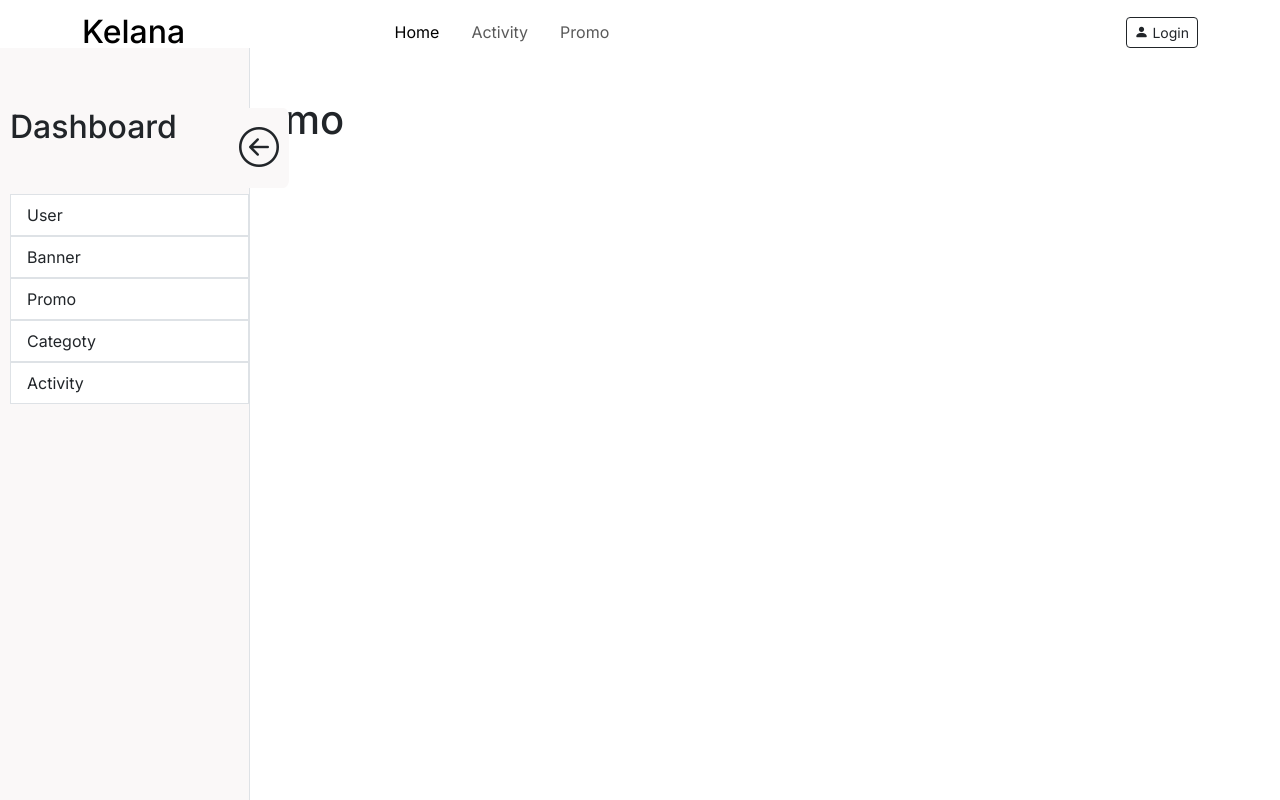
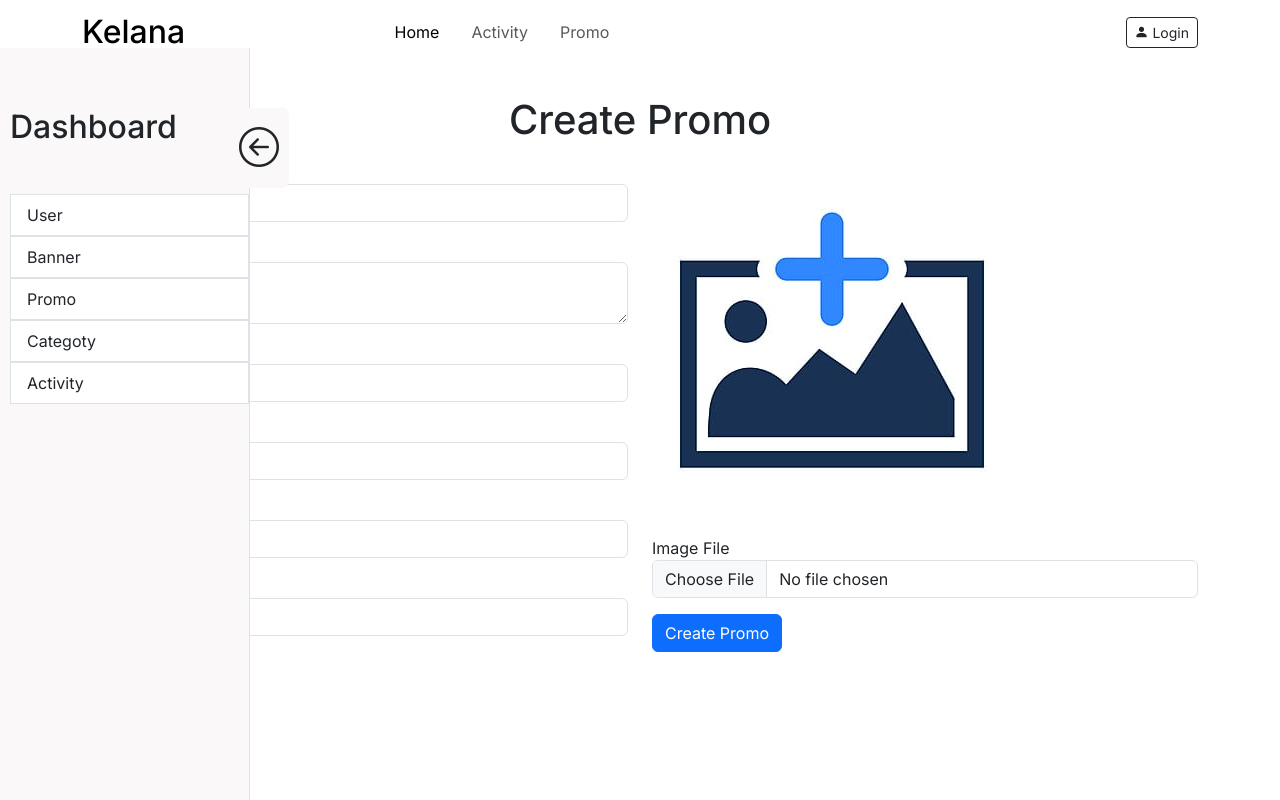
Before and after one commit to danimisme/incomplete-kelana, a Next.js app: page /dashboard/promo/create-promo in a window 1280 px wide. Built offline with nearby package versions, Linux system fonts and the light colour scheme.

Commit message:
create form input to create promo

```diff
--- a/src/app/dashboard/promo/create-promo/page.js
+++ b/src/app/dashboard/promo/create-promo/page.js
@@ -1,8 +1,49 @@
+import Input from "@/components/Elements/input/Input";
+import Label from "@/components/Elements/input/Label";
+
 export default function CreatePromoPage() {
   return (
     <div className="mt-5 container-lg">
       <div className="row py-5">
-        <h1>Create Promo</h1>
+        <h1 className="text-center mb-3">Create Promo</h1>
+        <div className="col-lg-6 col-10">
+          <div className="mb-3">
+            <Label htmlFor="title">Title</Label>
+            <Input id="title" name="title" />
+          </div>
+          <div className="mb-3">
+            <Label htmlFor="description">Description</Label>
+            <textarea
+              id="description"
+              name="description"
+              className="form-control"
+            ></textarea>
+          </div>
+          <div className="mb-3">
+            <Label htmlFor="terms_condition">Terms & Condition</Label>
+            <Input id="terms_condition" name="terms_condition" />
+          </div>
+          <div className="mb-3">
+            <Label htmlFor="promo_code">Promo Code</Label>
+            <Input id="promo_code" name="promo_code" />
+          </div>
+          <div className="mb-3">
+            <Label htmlFor="promo_discount_price">Promo Discount Price</Label>
+            <Input id="promo_discount_price" name="promo_discount_price" />
+          </div>
+          <div className="mb-3">
+            <Label htmlFor="minimum_claim_price">Minimum Claim Price</Label>
+            <Input id="minimum_claim_price" name="minimum_claim_price" />
+          </div>
+        </div>
+        <div className="col-lg-6 col-10">
+          <img src={"/images/pngtree-image-upload.jpg"} alt="" />
+          <div className="my-3">
+            <Label htmlFor="imageUrl">Image File</Label>
+            <Input id="imageUrl" name="imageUrl" type="file" />
+          </div>
+          <button className="btn btn-primary">Create Promo</button>
+        </div>
       </div>
     </div>
   );
```
